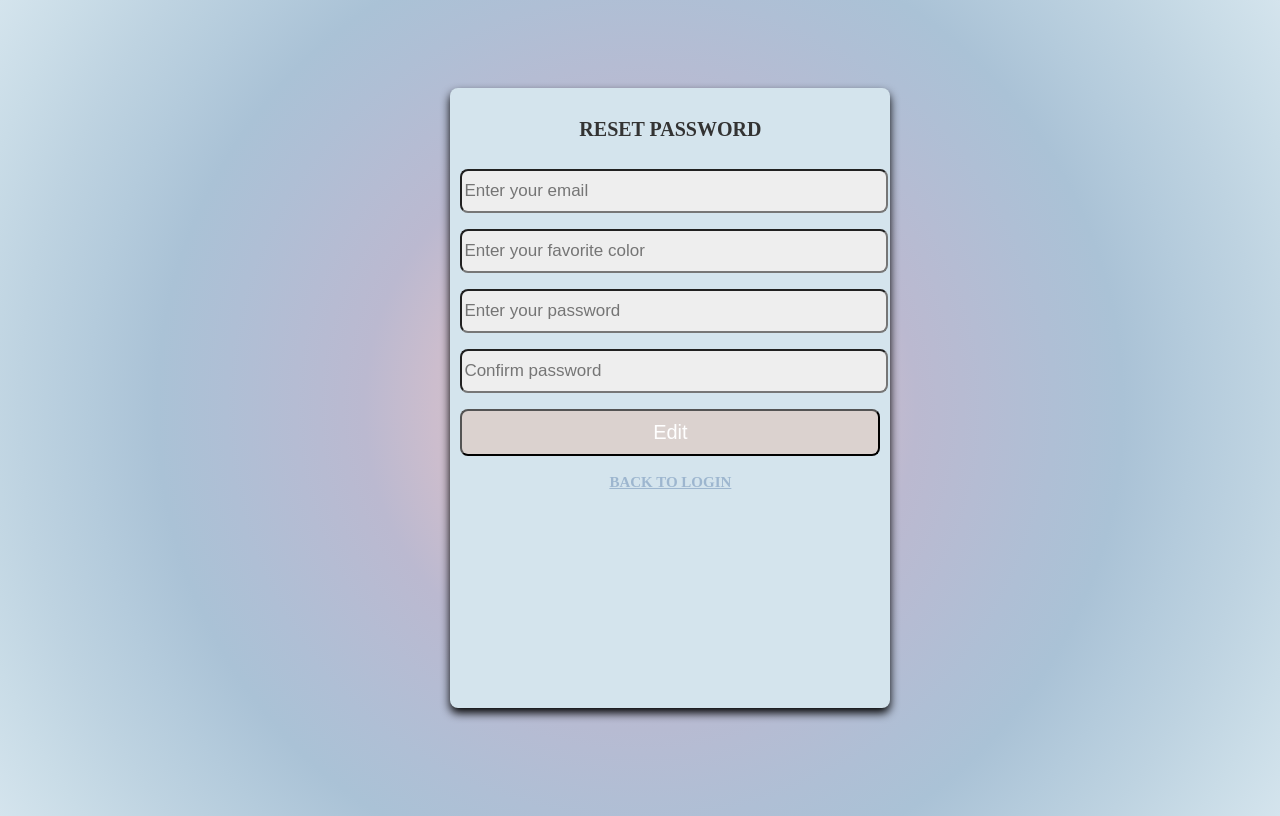
After one commit to fatim19/Project, a PHP site: page /edit_password.php in a window 1280 px wide. The commit adds this page. Run offline with PHP 8.4, Linux system fonts and the light colour scheme.

Commit message:
fix bug and add reset password page

```diff
--- a/customer_register.php
+++ b/customer_register.php
@@ -7,10 +7,11 @@ if(isset($_POST['submit'])){
     $name = mysqli_real_escape_string($conn, $_POST['name']);
     $email = mysqli_real_escape_string($conn, $_POST['email']);
     $phone = mysqli_real_escape_string($conn, $_POST['phone']);
+    $quastion = mysqli_real_escape_string($conn, $_POST['quastion']);
     $pass = md5($_POST['password']);
     $cpass = md5($_POST['cpassword']);
 
-    $select = " SELECT * FROM user_form WHERE email = ' $email' && password = '$pass' ";
+    $select = " SELECT * FROM user_form WHERE email = '$email' && password = '$pass' ";
     $result = mysqli_query($conn, $select);
     if(mysqli_num_rows($result) > 0){
 
@@ -21,7 +22,7 @@ if(isset($_POST['submit'])){
             $error[] = 'password not matched!';
 
         }else{
-            $insert = "INSERT INTO user_form(name, email, phone, password) VALUES('$name', '$email', '$phone', '$pass')";
+            $insert = "INSERT INTO user_form(name, email, phone, password, quastion) VALUES('$name', '$email', '$phone', '$pass', '$quastion)";
             mysqli_query($conn, $insert);
             header('location:index2.html');
         }
@@ -96,6 +97,7 @@ if(isset($_POST['submit'])){
         <input type="text" name="name" required placeholder="Enter your name">
         <input type="email" name="email" required placeholder="Enter your email">
         <input type="phone" name="phone" required placeholder="Enter your phone">
+        <input type="text" name="quastion" required placeholder="Enter your favorite color">
         <input type="password" name="password" required placeholder="Enter your password">
         <input type="password" name="cpassword" required placeholder="Confirm password">
 
--- /dev/null
+++ b/edit_password.php
@@ -0,0 +1,76 @@
+<?php
+
+@include 'connect.php';
+
+if(isset($_POST['submit'])){
+
+    $email = mysqli_real_escape_string($conn, $_POST['email']);
+    $quastion = mysqli_real_escape_string($conn, $_POST['quastion']);
+    $pass = md5($_POST['password']);
+    $cpass = md5($_POST['cpassword']);
+
+    $select_provider = "SELECT * FROM provider_form WHERE email = '$email' && quastion = '$quastion'";
+    $result_provider = mysqli_query($conn, $select_provider);
+
+    $select_user = "SELECT * FROM user_form WHERE email = '$email' && quastion = '$quastion'";
+    $result_user = mysqli_query($conn, $select_user);
+
+    //provider
+    while($row = mysqli_fetch_assoc($result_provider)){
+        if(mysqli_num_rows($result_provider) > 0 && $quastion == $row['quastion'] && $pass == $cpass){
+            $update = "UPDATE provider_form SET password = '$pass' WHERE email = '$email' && quastion = '$quastion'";
+            mysqli_query($conn, $update);
+           header('location:login.php');
+        }
+        elseif($pass != $cpass)
+            $error[] = 'password not matched!';
+        elseif($_POST['quastion'] != $row['quastion'])
+            $error[] = 'quastion not matched!';
+    }
+        //user
+        while($row = mysqli_fetch_assoc($result_user)){
+        if(mysqli_num_rows($result_user) > 0 && $quastion == $row['quastion'] && $pass == $cpass){
+            $update = "UPDATE user_form SET password = '$pass' WHERE email = '$email' && quastion = '$quastion'";
+            mysqli_query($conn, $update);
+            header('location:login.php');
+        }
+        elseif($pass != $cpass)
+            $error[] = 'password not matched!';
+        elseif($_POST['quastion'] != $row['quastion'])
+            $error[] = 'quastion not matched!';
+    }
+}
+
+        ?>
+
+<!DOCTYPE html>
+<html lang="en">
+
+<head>
+
+<meta charset="UTF-8">
+<meta http-euiv="X-UA-Compatible"  content="IE-edge">
+<meta name="viewport" content="width=device-width, initial-scale=1.0">
+  <title>Reset password</title>
+
+  <link rel="stylesheet" href="css/customersignup.css">
+  <link rel="stylesheet" href="css/style2.css">
+
+</head>
+<body>
+  <div class="form-container">
+    <div class="admin-machine-form-container">
+             <form method="POST">
+             <h3>Reset password<h3>
+             <input type="email" name="email" required placeholder="Enter your email">
+             <input type="text" name="quastion" required placeholder="Enter your favorite color">
+             <input type="password" name="password" required placeholder="Enter your password">
+             <input type="password" name="cpassword" required placeholder="Confirm password">
+             <input type="submit" name="submit" value="Edit" class="form-btn">
+             <p><a href="login.php">back to login</a></p>
+             </form>
+    </div>
+</div>
+
+</body>
+</html>
--- a/edit_profile_user.php
+++ b/edit_profile_user.php
@@ -23,7 +23,7 @@ if(isset($_POST['submit'])){
 <meta charset="UTF-8">
 <meta http-euiv="X-UA-Compatible"  content="IE-edge">
 <meta name="viewport" content="width=device-width, initial-scale=1.0">
-  <title>Customer Registration</title>
+  <title>Edit profile</title>
 
   <link rel="stylesheet" href="css/customersignup.css">
   <link rel="stylesheet" href="css/style2.css">
--- a/serviceprovidersignup.php
+++ b/serviceprovidersignup.php
@@ -14,7 +14,7 @@ if(isset($_POST['submit'])){
     $pass = md5($_POST['password']);
     $cpass = md5($_POST['cpassword']);
 
-    $select = " SELECT * FROM provider_form WHERE email = ' $email' && password = '$pass' ";
+    $select = " SELECT * FROM provider_form WHERE email = '$email' && password = '$pass' ";
     $result = mysqli_query($conn, $select);
     if(mysqli_num_rows($result) > 0){
 
```
Also changed, not shown: login.php (+3 -6 lines).
